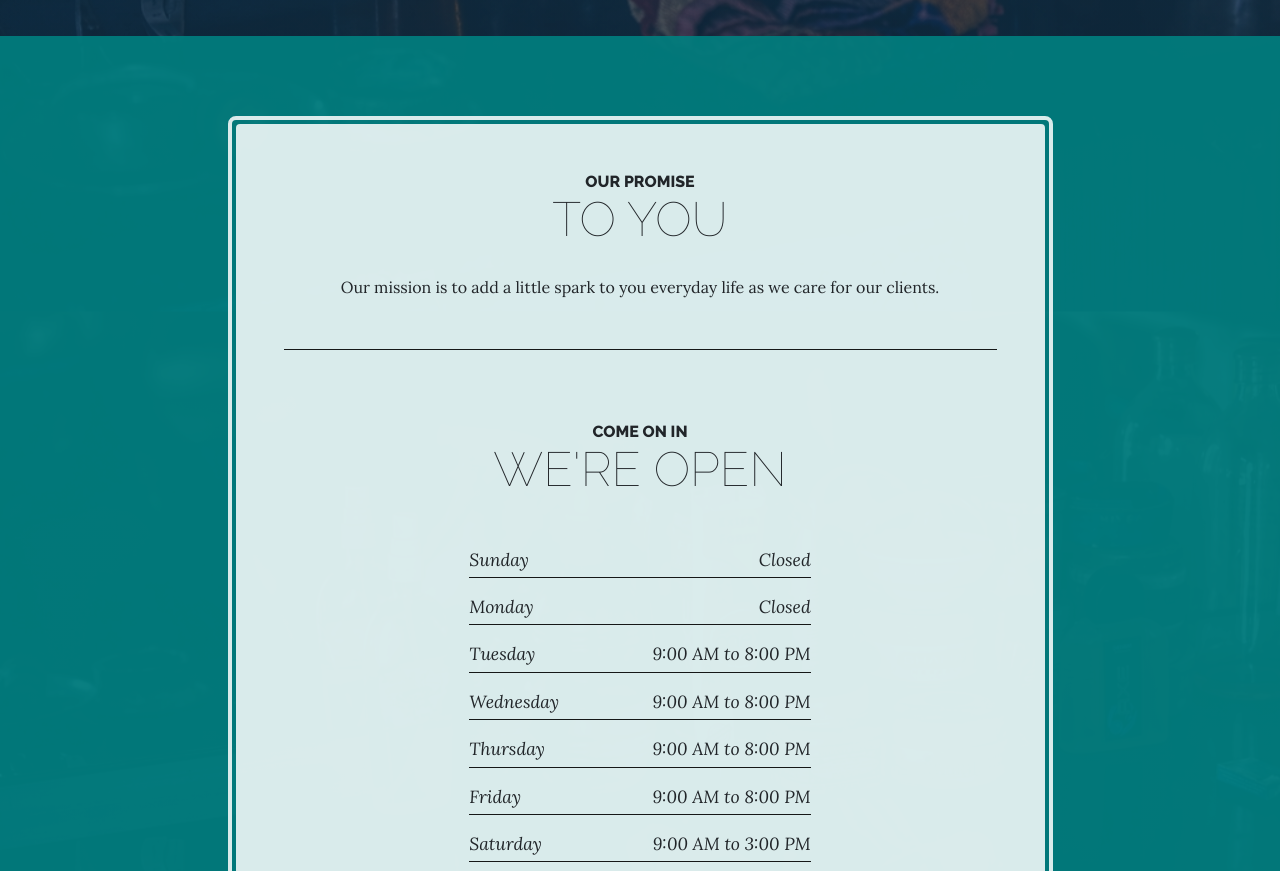
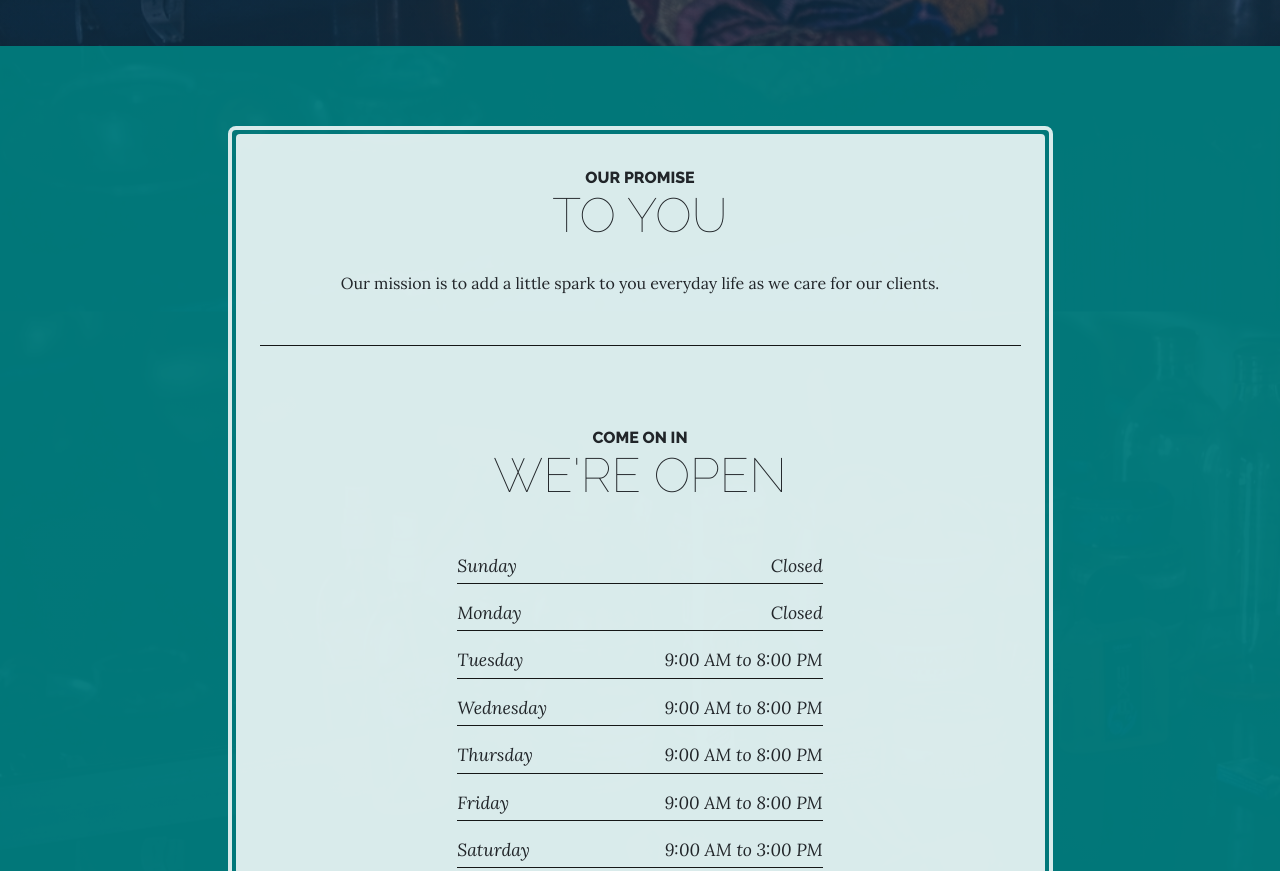
Before and after one commit to tarmes/loveYourHair, a website: page index.html in a window 1280 px wide. Shown: the part 1396-2267 px from the top of the page. Drawn offline with Linux system fonts and the light colour scheme.

Commit message:
.cta padding

```diff
--- a/css/business-casual.css
+++ b/css/business-casual.css
@@ -69,6 +69,7 @@ p {
   display: block;
   font-size: 1rem;
   font-weight: 800;
+  margin-top: 10px;
 }
 
 .section-heading .section-heading-lower {
@@ -186,7 +187,7 @@ p {
 
 .cta .cta-inner {
   position: relative;
-  padding: 3rem;
+  padding: 1.5rem;
   margin: 0.5rem;
   background-color: rgba(255, 255, 255, 0.85);
 }
```
